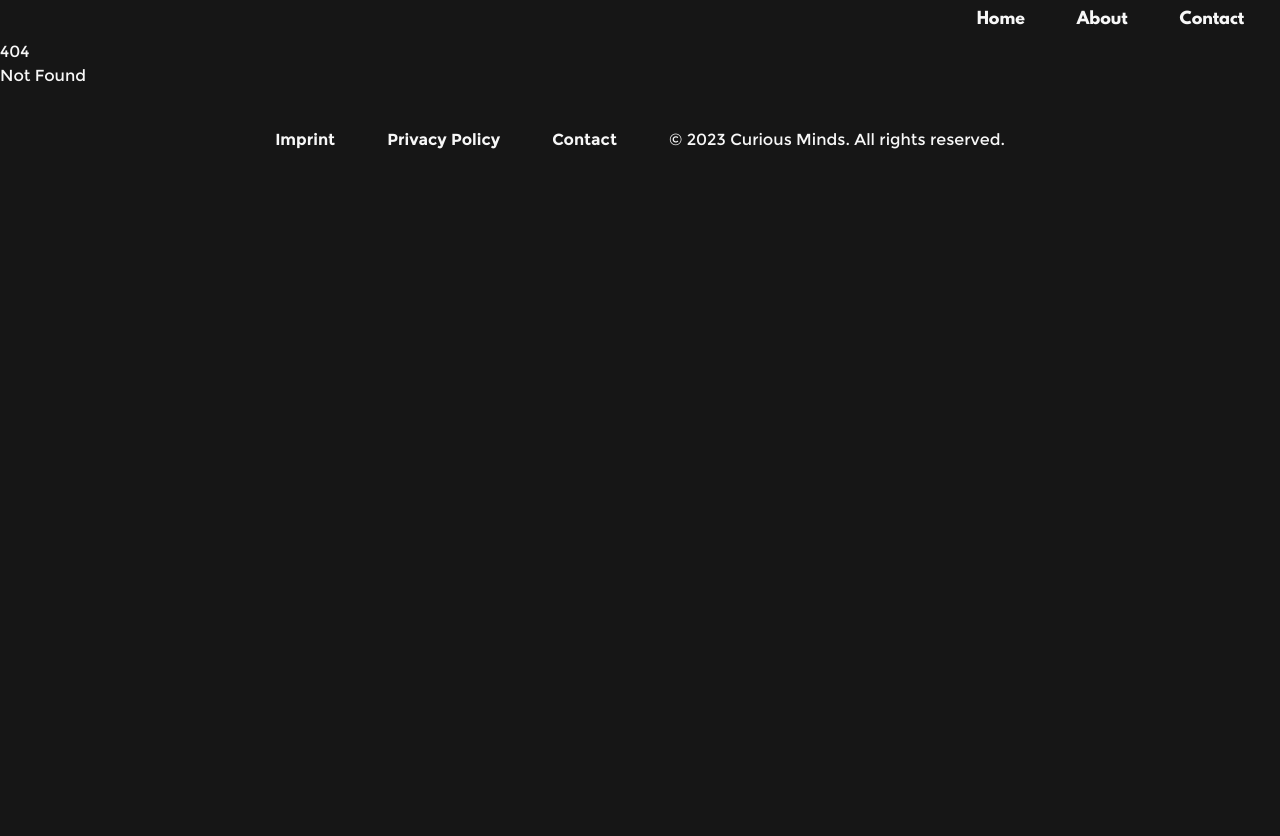
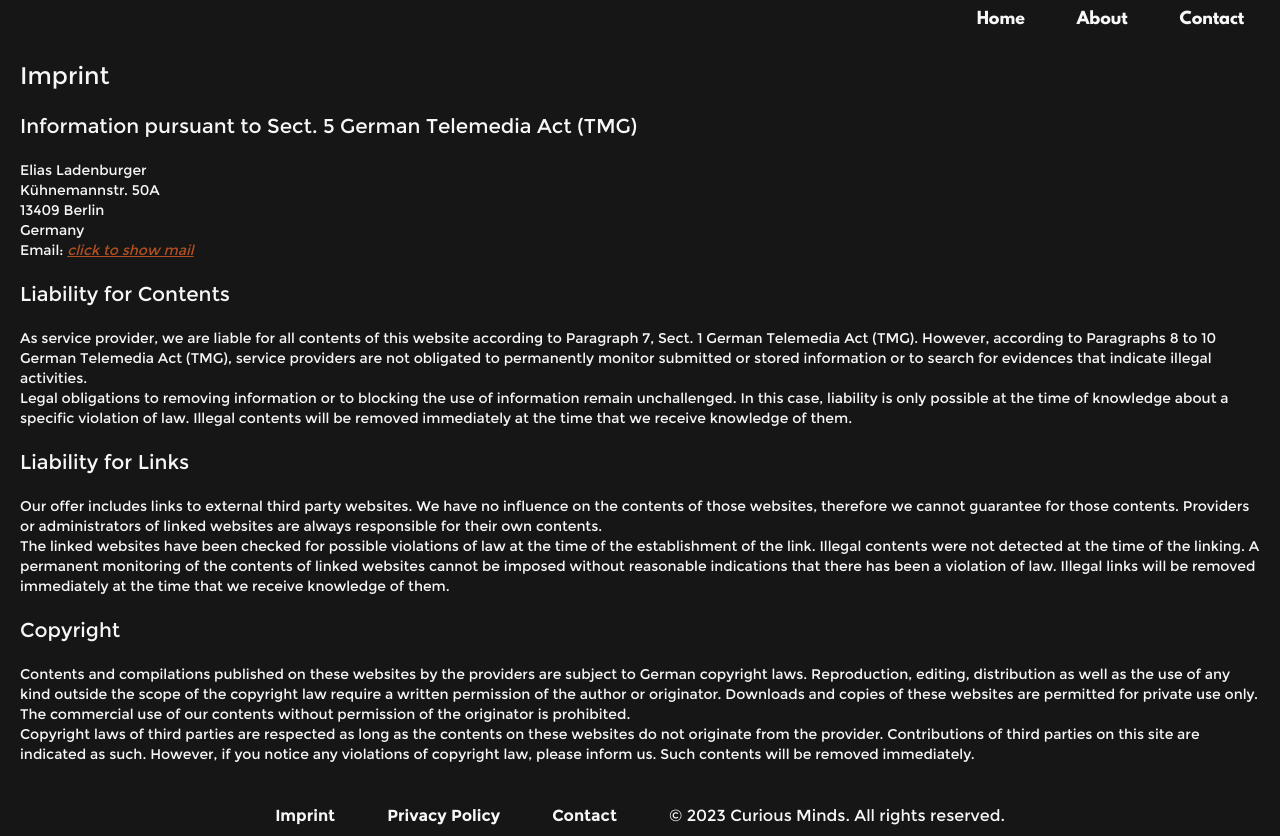
Before and after one commit to Elias-Ladenburger/curious-minds, a SvelteKit app: page /imprint in a window 1280 px wide. Before the commit this address had no page. Before the commit the page ends 800 px from the top, so only its background shows below. Built offline with nearby package versions, Linux system fonts and the light colour scheme.

Commit message:
Add imprint

```diff
--- /dev/null
+++ b/src/routes/imprint/+page.svelte
@@ -0,0 +1,68 @@
+<script>
+    $: myMail = "click to show mail";
+
+    function showMail() {
+        myMail = "<a href='mailto:curiousminds@eliasladenburger.com'>curiousminds@eliasladenburger.com</a>"
+    }
+</script>
+
+<div id="imprint" class="mx-5 text-primaryContrast text-sm">
+    <section id="imprint-header" class="">
+        <h1 class="text-2xl my-5">
+            Imprint
+        </h1>
+        <h2 class="text-xl my-5">
+            Information pursuant to Sect. 5 German Telemedia Act (TMG)
+        </h2>
+        <p>
+            Elias Ladenburger<br>
+            Kühnemannstr. 50A<br>
+            13409 Berlin<br>
+            Germany<br>
+        </p>
+
+        <p>
+            Email:
+            <em class="underline hover:no-underline hover:cursor-pointer text-emphasis" on:click="{()=>showMail()}">
+                {@html myMail}
+            </em>
+        </p>
+    </section>
+
+    <section id="imprint-content">
+        <h2 class="text-xl my-5">
+            Liability for Contents
+        </h2>
+
+    <p>As service provider, we are liable for all contents of this website according to Paragraph 7, Sect. 1 German Telemedia Act (TMG).
+        However, according to Paragraphs 8 to 10 German Telemedia Act (TMG), service providers are not obligated to permanently monitor submitted or stored information or to search for evidences that indicate illegal activities.
+    </p>
+    <p>Legal obligations to removing information or to blocking the use of information remain unchallenged.
+        In this case, liability is only possible at the time of knowledge about a specific violation of law.
+        Illegal contents will be removed immediately at the time that we receive knowledge of them.
+</p>
+<h3 class="text-xl my-5">Liability for Links</h3>
+<p>
+
+    Our offer includes links to external third party websites.
+    We have no influence on the contents of those websites, therefore we cannot guarantee for those contents.
+    Providers or administrators of linked websites are always responsible for their own contents.
+</p><p>
+    The linked websites have been checked for possible violations of law at the time of the establishment of the link.
+    Illegal contents were not detected at the time of the linking.
+    A permanent monitoring of the contents of linked websites cannot be imposed without reasonable indications that there has been a violation of law.
+    Illegal links will be removed immediately at the time that we receive knowledge of them.
+</p>
+    <h3 class="text-xl my-5">Copyright</h3>
+    <p>Contents and compilations published on these websites by the providers are subject to German copyright laws.
+        Reproduction, editing, distribution as well as the use of any kind outside the scope of the copyright law require a written permission of the author or originator.
+        Downloads and copies of these websites are permitted for private use only.
+        The commercial use of our contents without permission of the originator is prohibited.
+</p><p>
+
+    Copyright laws of third parties are respected as long as the contents on these websites do not originate from the provider.
+    Contributions of third parties on this site are indicated as such.
+    However, if you notice any violations of copyright law, please inform us.
+    Such contents will be removed immediately.
+    </section>
+</div>
--- a/static/css/main.css
+++ b/static/css/main.css
@@ -636,10 +636,6 @@ video {
   display: contents;
 }
 
-.hidden {
-  display: none;
-}
-
 .w-full {
   width: 100%;
 }
@@ -810,6 +806,10 @@ video {
   color: rgb(247 247 247 / var(--tw-text-opacity));
 }
 
+.underline {
+  text-decoration-line: underline;
+}
+
 .no-underline {
   text-decoration-line: none;
 }
@@ -842,8 +842,16 @@ video {
   transform: translate(var(--tw-translate-x), var(--tw-translate-y)) rotate(var(--tw-rotate)) skewX(var(--tw-skew-x)) skewY(var(--tw-skew-y)) scaleX(var(--tw-scale-x)) scaleY(var(--tw-scale-y));
 }
 
+.hover\:cursor-pointer:hover {
+  cursor: pointer;
+}
+
 .hover\:underline:hover {
   text-decoration-line: underline;
+}
+
+.hover\:no-underline:hover {
+  text-decoration-line: none;
 }
 
 .hover\:opacity-70:hover {
```
